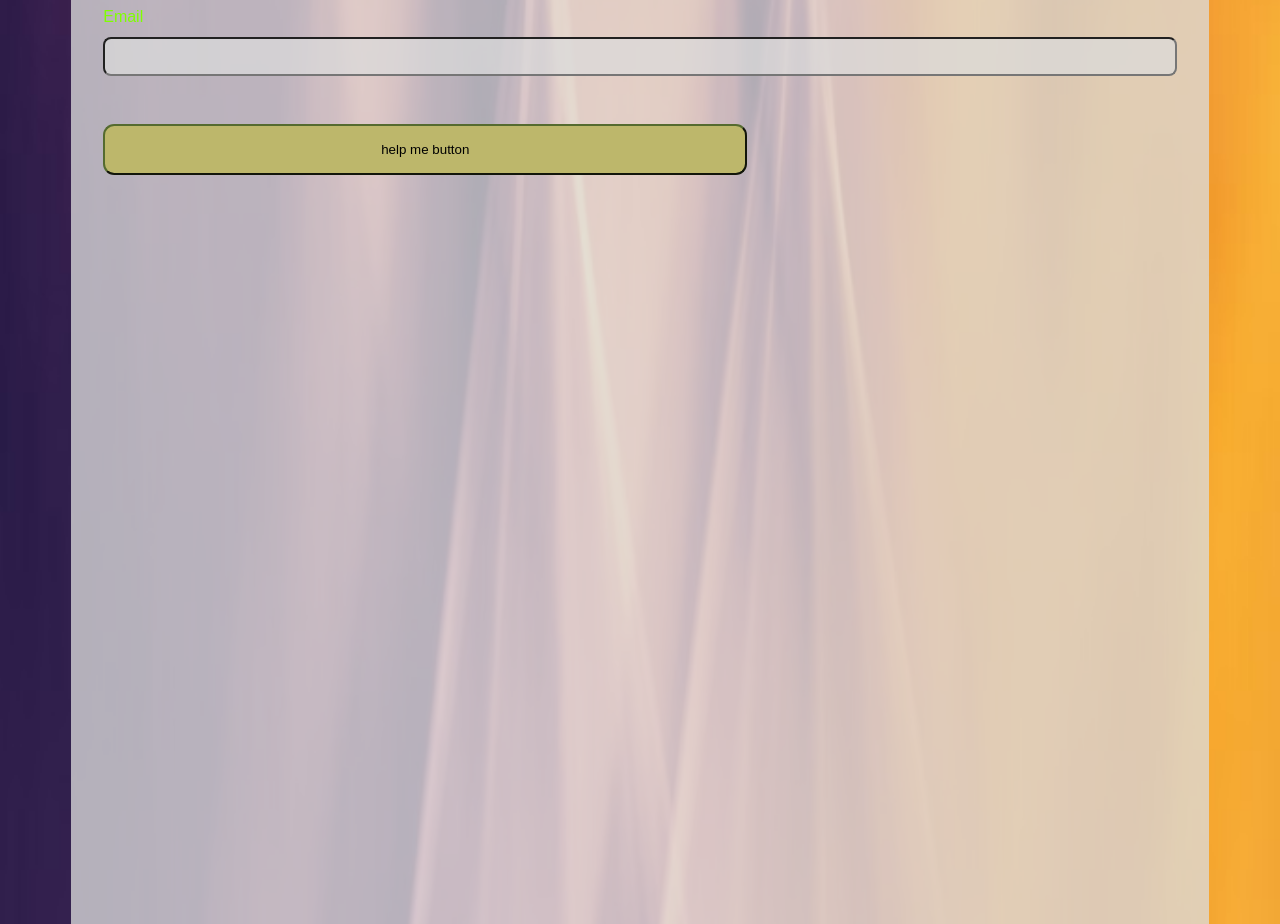
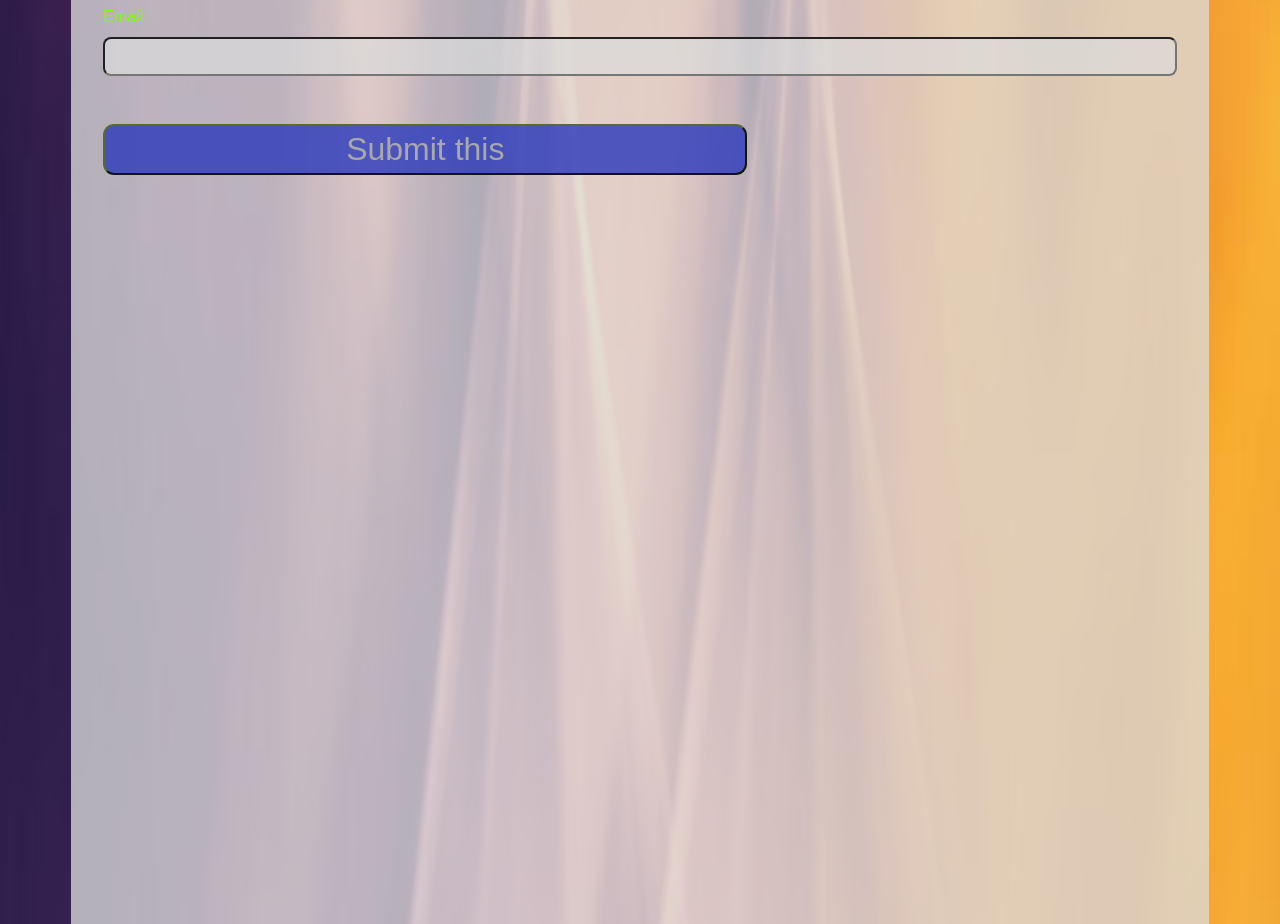
Before and after one commit to Mr-Smyth/react-user-store, a React (Create React App) app: page / in a window 1280 px wide. Shown: the part 800-1724 px from the top of the page. Built offline with nearby package versions, Linux system fonts and the light colour scheme.

Commit message:
removed the syle allocation on custom Button element so that the parent components style would take effect

```diff
--- a/src/components/UI/Button.js
+++ b/src/components/UI/Button.js
@@ -3,7 +3,7 @@ import React from "react";
 import butt from './Button.module.css';
 
 const Button = (props) => {
-    return <button type="submit" className={`${butt.myButton} ${props.myStyle}`} >help me button</button>
+    return <button type="submit" className={`${butt.myButton} ${props.myStyle}`} >{props.children}</button>
 }
 
 export default Button;
--- a/src/components/Users/AddUser.js
+++ b/src/components/Users/AddUser.js
@@ -25,7 +25,7 @@ const AddUser = (props) => {
         <label htmlFor="email">Email</label>
         <input id="email" type="email"></input>
 
-        <Button myStyles={classes.submit_button}></Button>
+        <Button>Submit this</Button>
       </form>
     </Card>
   );
--- a/src/components/Users/AddUser.module.css
+++ b/src/components/Users/AddUser.module.css
@@ -26,7 +26,7 @@
     color: chartreuse;
 }
 
-.user submit_button {
+.user Button {
     font-size: 2rem;
     padding: 0.3rem;
     border-radius: 0.7rem;
```
